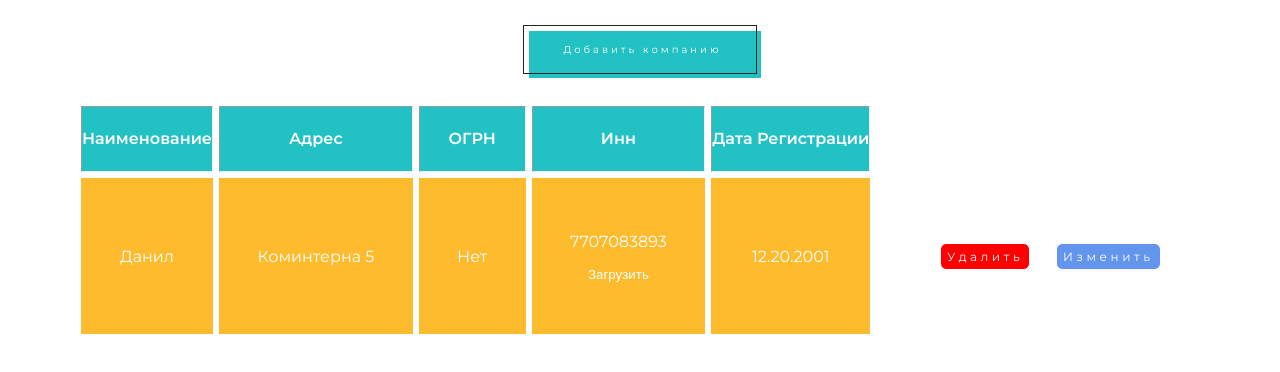
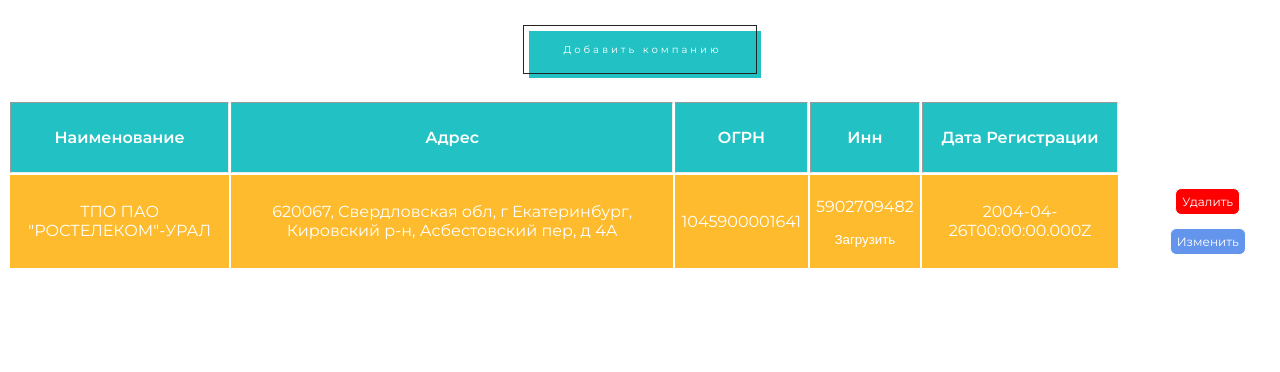
Before and after one commit to zojgame/test-task-for-summer-practise, a React (Create React App) app: page / in a window 1280 px wide. Shown: the top 372 px of the page. Built offline with nearby package versions, Linux system fonts and the light colour scheme.

Commit message:
refactoring 3.0

```diff
--- a/public/styles.css
+++ b/public/styles.css
@@ -22,11 +22,11 @@
 }
 
 table{
-    border-spacing: 0.5vw;
+    border-spacing: 0.2vw;
 }
 
 table td{
-    padding: 3vw;
+    padding: 0.5vw;
 }
 
 .add-company-btn {
@@ -60,6 +60,7 @@
 }
 
 .modal {
+    /* position: fixed; */
     height: 30vw;
     width: 30vw;
     transform: scale(0);
@@ -130,7 +131,6 @@
 
 .loading-button:hover div{
    border-bottom: 1px solid #fff;
-
 }
 
 .delete-button {
@@ -140,10 +140,10 @@
     position: relative;
     font-size: 12px;
     border-radius: 0.5vw;
-    letter-spacing: .3em;
     font-family: 'Montserrat', sans-serif;
     padding: 5px 6px 5px 6px;
     cursor: pointer;
+    margin-bottom: 1vw;
 }
 .change-button{
     color: white;
@@ -152,7 +152,6 @@
     position: relative;
     font-size: 12px;
     border-radius: 0.5vw;
-    letter-spacing: .3em;
     font-family: 'Montserrat', sans-serif;
     padding: 5px 6px 5px 6px;
     cursor: pointer;
@@ -184,15 +183,23 @@
     color: white;
     background: #22c1c3;
     padding: 2% 0 2% 0;
-    /* border-radius: 0.5vw; */
 }
+
 .table-company td{
     background: #fdbb2d;
     color: white;
 }
+
 thead th:last-child, .table-company td:last-child{
     background: #fff;
-    color: white
+    color: white;
+    padding: 0;
+}
+
+.table-company td:last-child div{
+    color: white;
+    padding: 0;
+    margin:0;
 }
 
 tr td{
--- a/src/components/app/app.tsx
+++ b/src/components/app/app.tsx
@@ -8,13 +8,14 @@
 function App(): JSX.Element {
   const [modalActive, setModalActive] = useState(false);
   const firstCompany : TableFields = {
-    name: 'Данил',
-    adress: 'Коминтерна 5',
-    restrictions: 'Нет',
-    inn: '7707083893',
-    dateReg: '12.20.2001',
+    name: 'ТПО ПАО "РОСТЕЛЕКОМ"-УРАЛ',
+    adress: '620067, Свердловская обл, г Екатеринбург, Кировский р-н, Асбестовский пер, д 4А',
+    restrictions: '1045900001641',
+    inn: '5902709482',
+    dateReg: '2004-04-26T00:00:00.000Z',
     id: nanoid()
   };
+  //7707083893
   const [companies, setCompanies] = useState([firstCompany]);
   const [editingId, setEditingId] = useState('');
 
```
